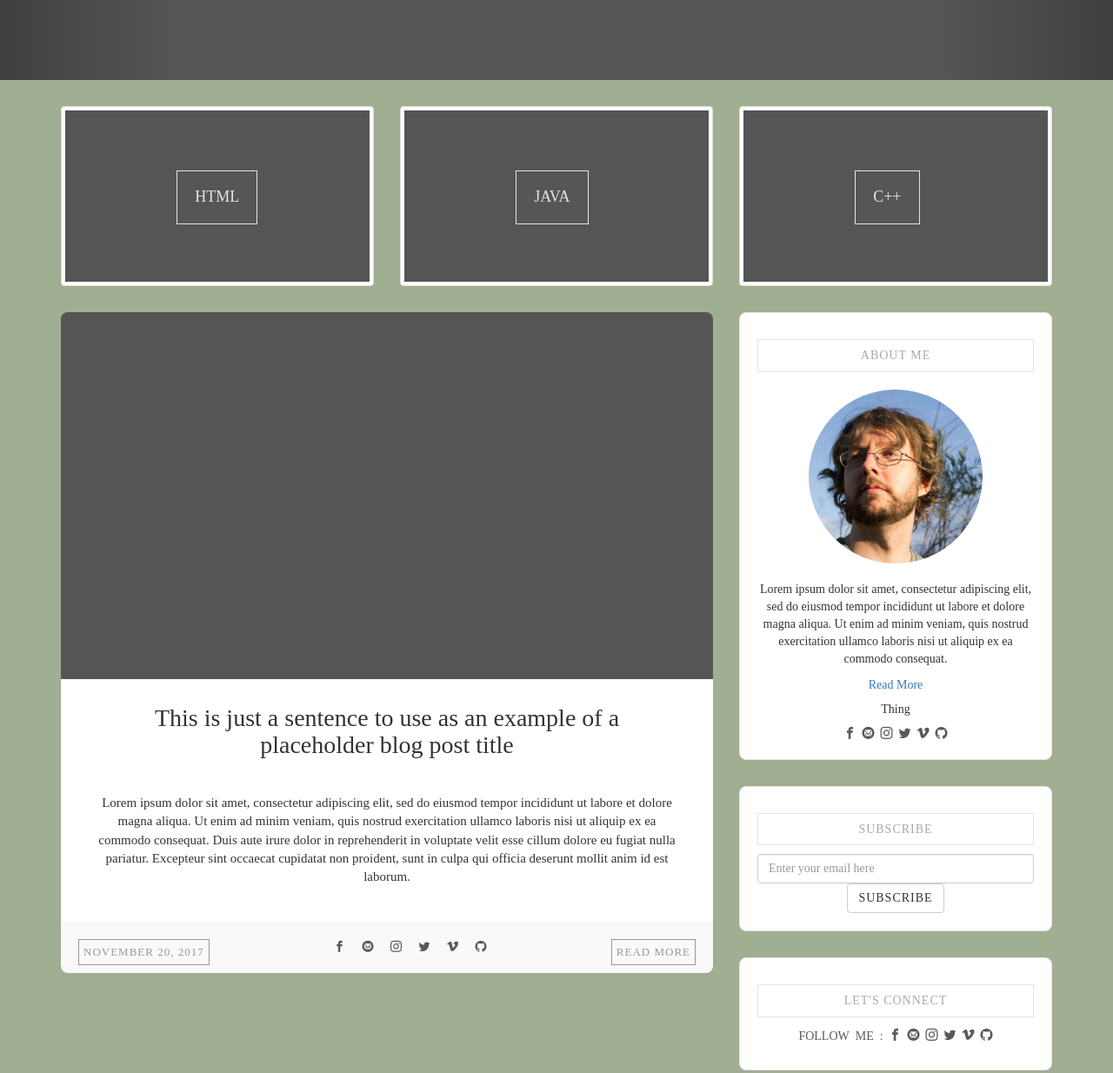
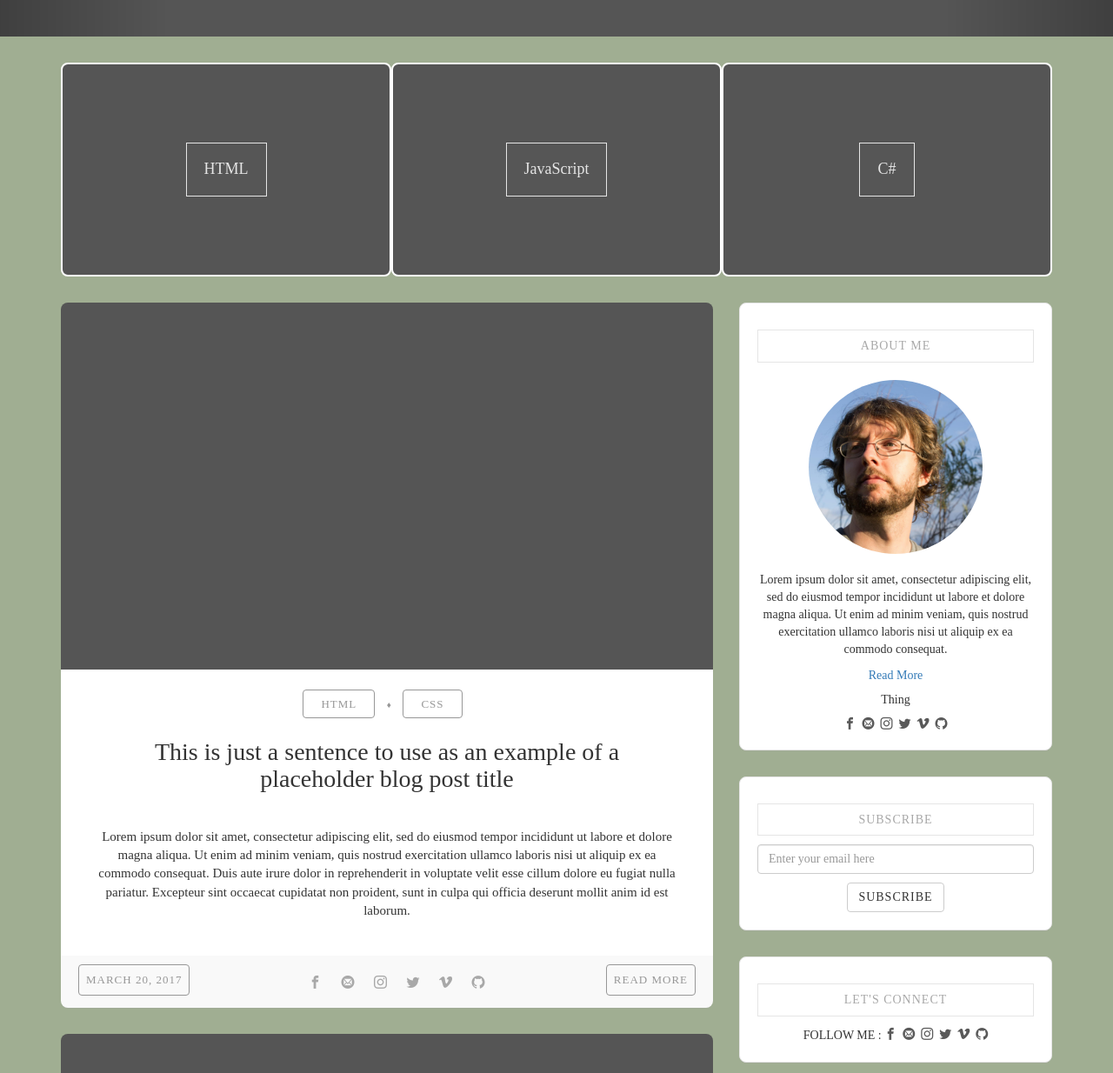
Before and after one commit to kBrothis/html-css-practice, a plain HTML site: page index.html in a window 1280 px wide. Shown: the part 787-2021 px from the top of the page at 87% size. Drawn offline with Linux system fonts and the light colour scheme; files whose address does not match are found by name.

Commit message:
Pre-Image Link changes commit.

```diff
--- a/css/styles.css
+++ b/css/styles.css
@@ -32,6 +32,14 @@ h3 {
   padding: 10px;
 }
 
+.blog-icons {
+  position: absolute;
+  top: 20px;
+  left: 38%;
+  color: #a8a8a8;
+  font-size: 15px;
+}
+
 
 /* NAVBAR */
 
@@ -52,7 +60,8 @@ header {
 /* CAROUSEL */
 
 .jumbotron {
-  height: 450px;
+  height: 400px;
+  padding: 0;
 }
 
 .jumbotron .btn {
@@ -62,29 +71,45 @@ header {
 
 /* IMAGE LINKS */
 
+.image-links {
+  margin-top: 30px;
+  margin-bottom: 30px;
+}
+
 .image {
-  padding-top: 30px;
-  padding-bottom: 30px;
+  padding-top: 80px;
+  padding-bottom: 80px;
+  text-align: center;
+  border: 2px solid #fff;
+  border-radius: 8px;
+}
+
+.html {
+  background-image: url('../assets/grey.jpg');
+}
+
+.javascript {
+  background-image: url('../assets/grey.jpg');
+}
+
+.c-sharp {
+  background-image: url('../assets/grey.jpg');
 }
 
 .image-links h4 {
-  position: absolute;
-  top: 35%;
-  left: 38%;
   padding: 20px;
+  background-color: #565656;
   border: 1px solid #e5e5e5;
-  background-color: #565656;
   color: #e5e5e5;
+  display: inline-block
 }
-
 
 
 /* BLOG */
 
-/* check all this stuff */
-
 .blog-post {
   background-color: #ffffff;
+  padding-top: 30px;
 }
 
 .blog-image {
@@ -109,25 +134,50 @@ header {
 }
 
 .blog-footer {
+  position: relative;
   font-size: 13px;
   color: #979797;
   background-color: #f9f9f9;
   box-shadow: 0 2px 2px -2px #a8a8a8;
-  padding: 20px;
+  padding-left: 20px;
+  padding-right: 20px;
+  padding-top: 10px;
+  padding-bottom: 50px;
+  margin-bottom: 30px;
   border-bottom-left-radius: 8px;
   border-bottom-right-radius: 8px;
 }
 
+/* combine next two/three sections? */
+
 .blog-post-date, .blog-post-readmore {
   border: 1px solid #979797;
-  padding: 5px;
+  padding: 8px;
   letter-spacing: 1px;
+  border-radius: 4px;
+}
+
+.blog-tag {
+  font-size: 13px;
+  color: #979797;
+  border: 1px solid #979797;
+  padding: 8px;
+  padding-left: 20px;
+  padding-right: 20px;
+  margin-top: 10px;
+  margin-right: 10px;
+  letter-spacing: 1px;
+  border-radius: 4px;
+}
+
+.diam {
+  font-size: 10px;
+  color: #979797;
+  padding-right: 10px;
 }
 
 
 /* SIDEBAR */
-
-/* check all this stuff */
 
 section {
   background-color: #ffffff;
@@ -162,6 +212,7 @@ section {
 }
 
 .subscribe {
+  margin-top: 10px;
   letter-spacing: 1px;
 }
 
@@ -173,7 +224,9 @@ footer {
 }
 
 .footer-top {
-  padding: 40px;
+  padding: 30px;
+  padding-left: 100px;
+  padding-top: 60px;
 }
 
 .jump-button {
--- a/index.html
+++ b/index.html
@@ -116,25 +116,19 @@
 
         <!-- Image Links -->
 
-        <div class="image-links row">
-          <div class="col-md-4 image">
-            <a href="">
-              <img src="assets/grey.jpg" alt="" class="img-thumbnail">
-            </a>
-            <h4>HTML</h4>
+        <div class="image-links row center-block">
+
+
+          <div class="col-md-4 image html">
+            <a href=""><h4>HTML</h4></a>
           </div>
-          <div class="col-md-4 image">
-            <a href="">
-              <img src="assets/grey.jpg" alt="" class="img-thumbnail">
-            </a>
-            <h4>JAVA</h4>
+          <div class="col-md-4 image javascript">
+            <a href=""><h4>JavaScript</h4></a>
           </div>
-          <div class="col-md-4 image">
-            <a href="">
-              <img src="assets/grey.jpg" alt="" class="img-thumbnail">
-            </a>
-            <h4>C++</h4>
+          <div class="col-md-4 image c-sharp">
+            <a href=""><h4>C#</h4></a>
           </div>
+
         </div>
 
         <!-- Blog Posts -->
@@ -145,13 +139,51 @@
               <div>
                 <img src="assets/grey.jpg" alt="" class="img-responsive blog-image">
               </div>
-              <div class="blog-tags"></div>
               <div class="blog-post">
+                <span class="blog-tag">HTML</span>
+                <span class="diam">&diams;</span>
+                <span class="blog-tag">CSS</span>
                 <h3>This is just a sentence to use as an example of a placeholder blog post title</h3>
                 <p>Lorem ipsum dolor sit amet, consectetur adipiscing elit, sed do eiusmod tempor incididunt ut labore et dolore magna aliqua. Ut enim ad minim veniam, quis nostrud exercitation ullamco laboris nisi ut aliquip ex ea commodo consequat. Duis aute irure dolor in reprehenderit in voluptate velit esse cillum dolore eu fugiat nulla pariatur. Excepteur sint occaecat cupidatat non proident, sunt in culpa qui officia deserunt mollit anim id est laborum.</p>
               </div>
               <div class="blog-footer">
-                <span class="blog-post-date pull-left">NOVEMBER 20, 2017</span>
+                <span class="blog-post-date pull-left">MARCH 20, 2017</span>
+                <span class="icons blog-icons">&#xea90; &nbsp; &#xea86; &nbsp; &#xea92; &nbsp; &#xea96; &nbsp; &#xeaa0; &nbsp; &#xeab0;</span>
+                <span class="blog-post-readmore pull-right">READ MORE</span>
+              </div>
+            </article>
+
+            <article class="text-center">
+              <div>
+                <img src="assets/grey.jpg" alt="" class="img-responsive blog-image">
+              </div>
+              <div class="blog-post">
+                <span class="blog-tag">JS</span>
+                <span class="diam">&diams;</span>
+                <span class="blog-tag">jQuery</span>
+                <h3>This is just a sentence to use as an example of a placeholder blog post title</h3>
+                <p>Lorem ipsum dolor sit amet, consectetur adipiscing elit, sed do eiusmod tempor incididunt ut labore et dolore magna aliqua. Ut enim ad minim veniam, quis nostrud exercitation ullamco laboris nisi ut aliquip ex ea commodo consequat. Duis aute irure dolor in reprehenderit in voluptate velit esse cillum dolore eu fugiat nulla pariatur. Excepteur sint occaecat cupidatat non proident, sunt in culpa qui officia deserunt mollit anim id est laborum.</p>
+              </div>
+              <div class="blog-footer">
+                <span class="blog-post-date pull-left">MARCH 20, 2017</span>
+                <span class="icons blog-icons">&#xea90; &nbsp; &#xea86; &nbsp; &#xea92; &nbsp; &#xea96; &nbsp; &#xeaa0; &nbsp; &#xeab0;</span>
+                <span class="blog-post-readmore pull-right">READ MORE</span>
+              </div>
+            </article>
+
+            <article class="text-center">
+              <div>
+                <img src="assets/grey.jpg" alt="" class="img-responsive blog-image">
+              </div>
+              <div class="blog-post">
+                <span class="blog-tag">Java</span>
+                <span class="diam">&diams;</span>
+                <span class="blog-tag">C++</span>
+                <h3>This is just a sentence to use as an example of a placeholder blog post title</h3>
+                <p>Lorem ipsum dolor sit amet, consectetur adipiscing elit, sed do eiusmod tempor incididunt ut labore et dolore magna aliqua. Ut enim ad minim veniam, quis nostrud exercitation ullamco laboris nisi ut aliquip ex ea commodo consequat. Duis aute irure dolor in reprehenderit in voluptate velit esse cillum dolore eu fugiat nulla pariatur. Excepteur sint occaecat cupidatat non proident, sunt in culpa qui officia deserunt mollit anim id est laborum.</p>
+              </div>
+              <div class="blog-footer">
+                <span class="blog-post-date pull-left">MARCH 20, 2017</span>
                 <span class="icons blog-icons">&#xea90; &nbsp; &#xea86; &nbsp; &#xea92; &nbsp; &#xea96; &nbsp; &#xeaa0; &nbsp; &#xeab0;</span>
                 <span class="blog-post-readmore pull-right">READ MORE</span>
               </div>
@@ -179,7 +211,8 @@
 
             <section class="connect">
               <h5 class="section-title">LET'S CONNECT</h5>
-              <p class="icons connect-icons">FOLLOW ME : &#xea90; &#xea86; &#xea92; &#xea96; &#xeaa0; &#xeab0;</p>
+              <span>FOLLOW ME :</span>
+              <span class="icons connect-icons">&#xea90; &#xea86; &#xea92; &#xea96; &#xeaa0; &#xeab0;</span>
             </section>
 
             <section class="advert">
```
